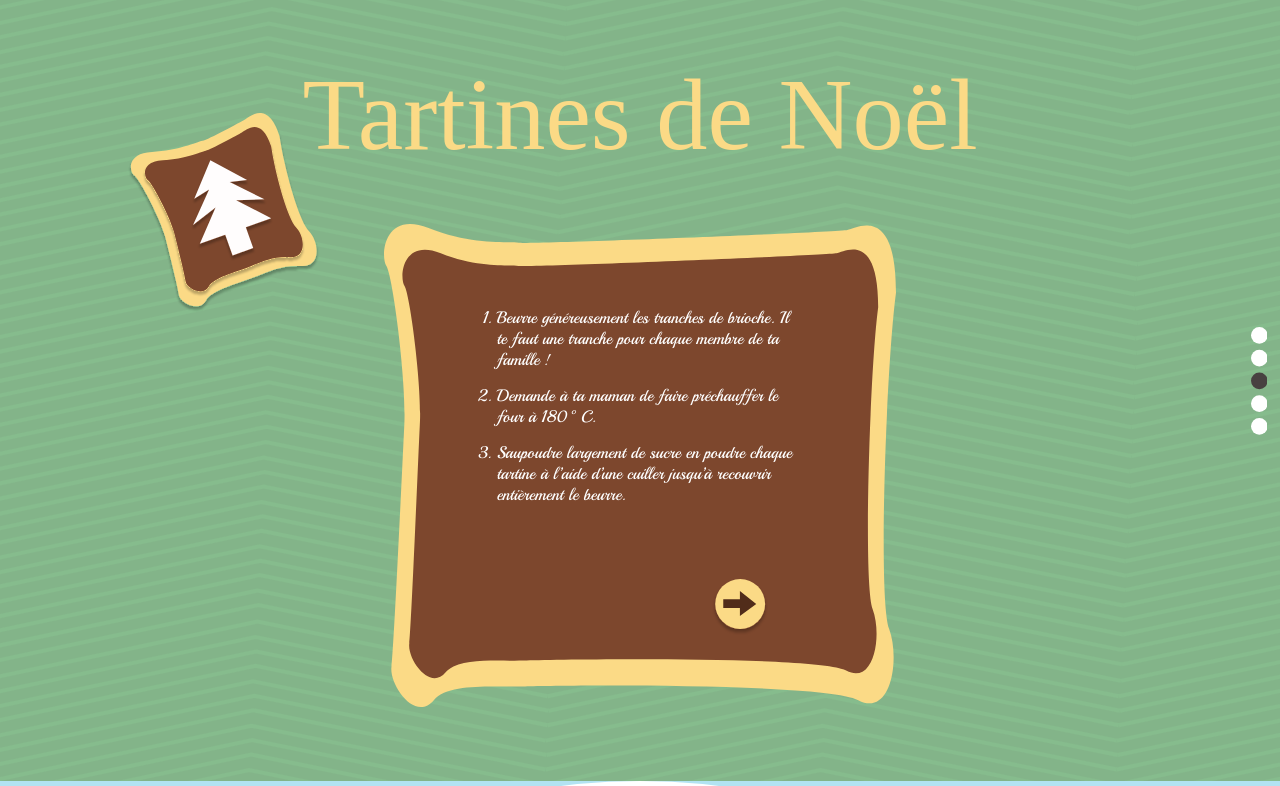
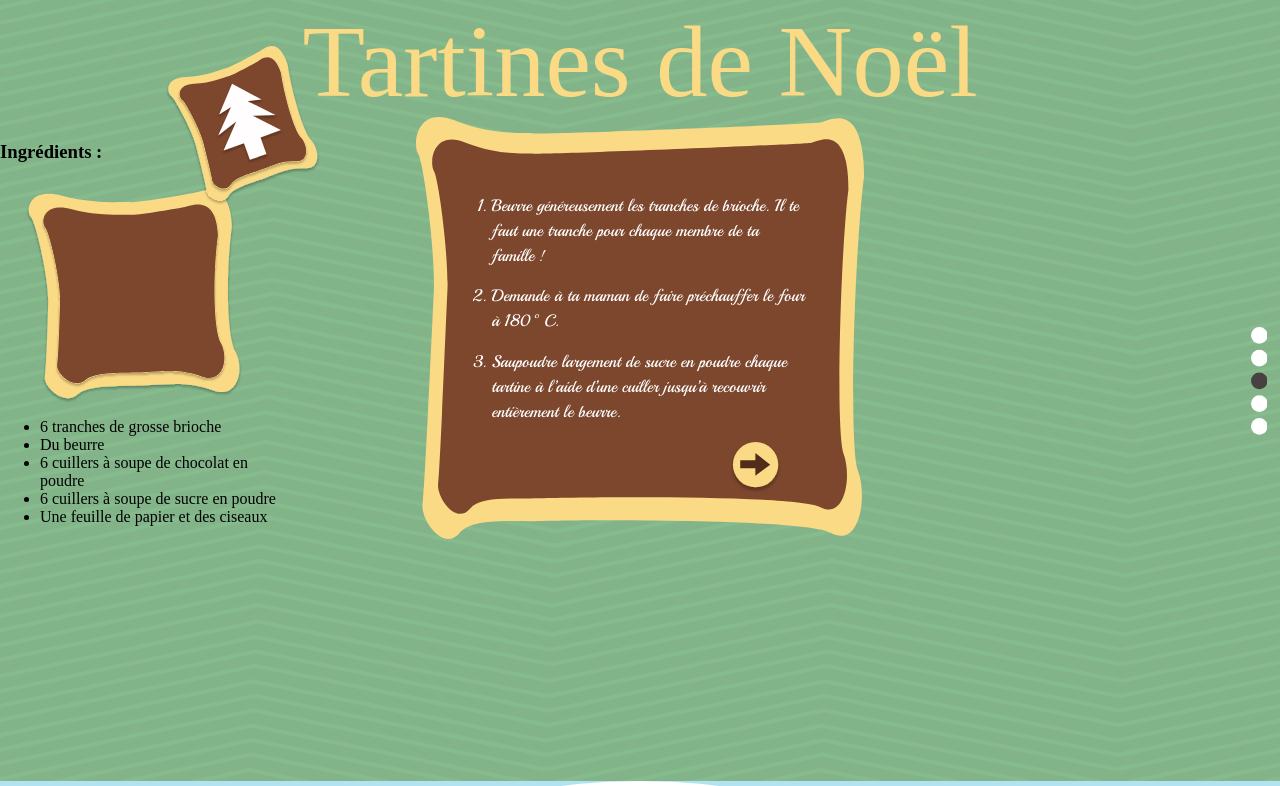
Before and after one commit to QuentinGP23/Leclerc-project-mmi-2022, a website: page html/recettes.html in a window 1280 px wide. Shown: the part 1619-2405 px from the top of the page. Drawn offline with nearby package versions, Linux system fonts and the light colour scheme; a web font is replaced by a local one.

Commit message:
recette 3 bientot fini

```diff
--- a/html/recettes.html
+++ b/html/recettes.html
@@ -10,6 +10,7 @@
 </head>
 
 <body>
+    <div class="turn"></div>
     <main>
         <section class="recette" id="recette1">
             <img src="./../img/recette_star_left.svg" alt="Étoiles gauche" id="star-left">
@@ -79,6 +80,22 @@
                     <li>Demande à ta maman de faire préchauffer le four à 180°C.</li>
                     <li>Saupoudre largement de sucre en poudre chaque tartine à l’aide d’une cuiller jusqu’à recouvrir entièrement le beurre.</li>
                 </ol>
+                <ol class="recette3-txt1" id="recette3-txt-hide">
+                    <li>Beurre généreusement les tranches de brioche. Il te faut une tranche pour chaque membre de ta famille !</li>
+                    <li>Demande à ta maman de faire préchauffer le four à 180°C.</li>
+                    <li>Saupoudre largement de sucre en poudre chaque tartine à l’aide d’une cuiller jusqu’à recouvrir entièrement le beurre.</li>
+                </ol>
+            </div>
+            <div class="recette3-txt-left">
+                <h3>Ingrédients :</h3>
+                <ul>
+                    <li>6 tranches de grosse brioche</li>
+                    <li>Du beurre</li>
+                    <li>6 cuillers à soupe de chocolat en poudre</li>
+                    <li>6 cuillers à soupe de sucre en poudre</li>
+                    <li>Une feuille de papier et des ciseaux</li>
+                </ul>
+            </div>
             <svg viewBox="0 0 70 70" fill="none" xmlns="http://www.w3.org/2000/svg" id="recette3-btn">
                 <g filter="url(#filter0_d_55_187)">
                 <circle cx="35" cy="31" r="31" fill="#FBDA86"/>
@@ -97,8 +114,6 @@
                 </filter>
                 </defs>
                 </svg>
-            </div>
-
 
             <img src="./../img/sapin_recette.svg" alt="Sapin" id="recette3-sapin">
         </section>
--- a/sass/base/global.scss
+++ b/sass/base/global.scss
@@ -4,5 +4,23 @@ html{
 
 body{
     margin: 0;
-    width: 100vw;
+    width: 100%;
+    box-sizing: border-box;
 }
+
+@media only screen and (orientation:portrait) {
+    .turn{
+        display:auto;
+        position: fixed;
+        width: 100vw;
+        height: 100vh;
+        background-color: #201D1D;
+        z-index: 999;
+    }
+}
+
+@media only screen and (orientation:landscape) {
+    .turn{
+        display: none;
+    }
+}
--- a/sass/pages/recettes.scss
+++ b/sass/pages/recettes.scss
@@ -80,7 +80,7 @@
                 background-image: url(./../img/backgroundrecette3.svg);
                 display: grid;
                 grid-template-columns: 1fr 50% 1fr;
-                grid-template-rows: 1fr 1fr 1fr;
+                grid-template-rows: 1fr 60% 1fr;
                 h2{
                     font-family: "Christmas Bell - Personal Use";
                     font-style: normal;
@@ -100,7 +100,7 @@
                     grid-row: 1;
                     position: relative;
                     align-self: end;
-                    width: 15vw;
+                    width: 12vw;
                     top: 8vh;
                     justify-self: end;
                 }
@@ -110,38 +110,77 @@
                     background-position: center top;
                     top: -3vh;
                     display: inline-grid;
-                    grid-column: 2;
-                    grid-row: 2/span 3;
+                    grid-area: 2 / 2 / span 3 / auto;
                     position: relative;
                     align-self: start;
                     justify-self: center;
                     height: 100%;
-                    width: 80%;
+                    width: 70%;
                     .recette3-txt1{
                         color: #fff;
-                        width: 60%;
+                        width: 70%;
+                        height: 70%;
                         position: relative;
                         font-family: "Playball";
                         font-style: normal;
                         font-weight: 400;
                         font-size: 1.3vw;
+                        line-height: 1.5;
                         margin: 0;
-                        top: 24%;
-                        left: 17%;
-                        right: 17%;
-                        padding-inline-start: 2vw;
+                        top: 12%;
+                        left: 12%;
+                        right: 12%;
+                        padding-inline-start: 1.7vw;
                         li{
                             margin-bottom: 5%;
                         }
                     }
+                    #recette3-txt-hide{
+                        display: none;
+                    }
+                    @media only screen and (max-width: 1200px) and (min-width:750px){
+                        .recette3-txt1{
+                            top: 12%;
+                        }
+                    }
+                }
+                .recette3-txt-left{
+                    background-image: url(./../img/recette3-cadre2.svg);
+                    background-repeat: no-repeat;
+                    background-position: center top;
+                    background-size: contain;
+                    position: relative;
+                    display: inline-grid;
+                    grid-column: 1;
+                    grid-row: 2 / span 3;
+                    width: 90%;
+                    h3{
+                        margin: 0;
+                    }
+                }
+                #recette3-btn{
+                    position: relative;
+                    display: inline-grid;
+                    justify-self: center;
+                    align-self: center;
+                    width: 10%;
+                    top: 33%;
+                    left: 18%;
+                    grid-row: 2;
+                    grid-column: 2;
+                }
+                @media only screen and (max-width: 1350px){
                     #recette3-btn{
-                        position: relative;
-                        display: inline-grid;
-                        justify-self: end;
-                        width: 11%;
-                        right: 25%;
-                        top: 5%;
-                        bottom: 40%;
+                        width: 8%;
+                        top: 18%;
+                        left: 18%;
+                    }
+                }
+                @media only screen and (max-width: 800px){
+                    #recette3-btn{
+                        width: 8%;
+                        top: 22%;
+                        left: 18%;
                     }
                 }
                 #recette3-navpoint{
```
Also changed, not shown: css/style.css, 1 other file. Lines whose indentation alone changed are shown as unchanged.
